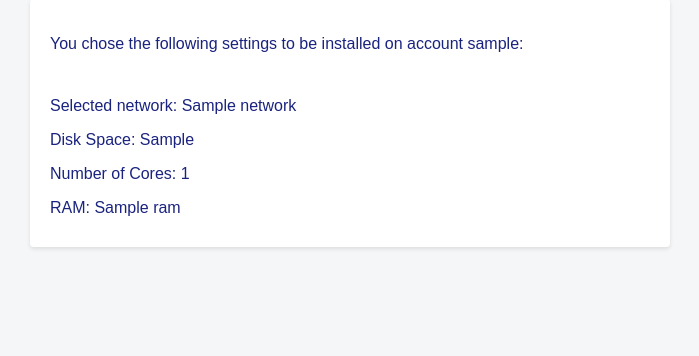
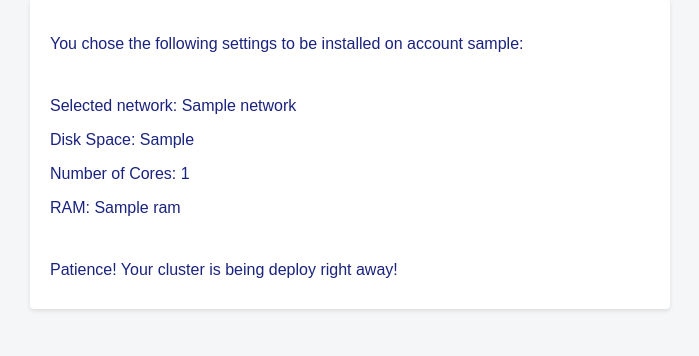
Before and after one commit to HerrForehead/dashboard-turnkey, a Python web app: template templates/result.html in a window 1280 px wide. Shown: the part 141-497 px from the top of the page, without its empty margins (290-989 px from the left). Run offline with Jinja, Linux system fonts and the light colour scheme; the template is opened without the code that fills it: most values are stand-ins (such as "Sample title", 1, 10 or a date in 2020).

Commit message:
Added a quick lil message. NOW it is definitive.

```diff
--- a/templates/result.html
+++ b/templates/result.html
@@ -51,6 +51,8 @@
     <p>Disk Space: {{ disk_space }}</p>
     <p>Number of Cores: {{ num_cores }}</p>
     <p>RAM: {{ ram }}</p>
+    <br>
+    <p>Patience! Your cluster is being deploy right away!</p>
 </div>
 </body>
 </html>
```
